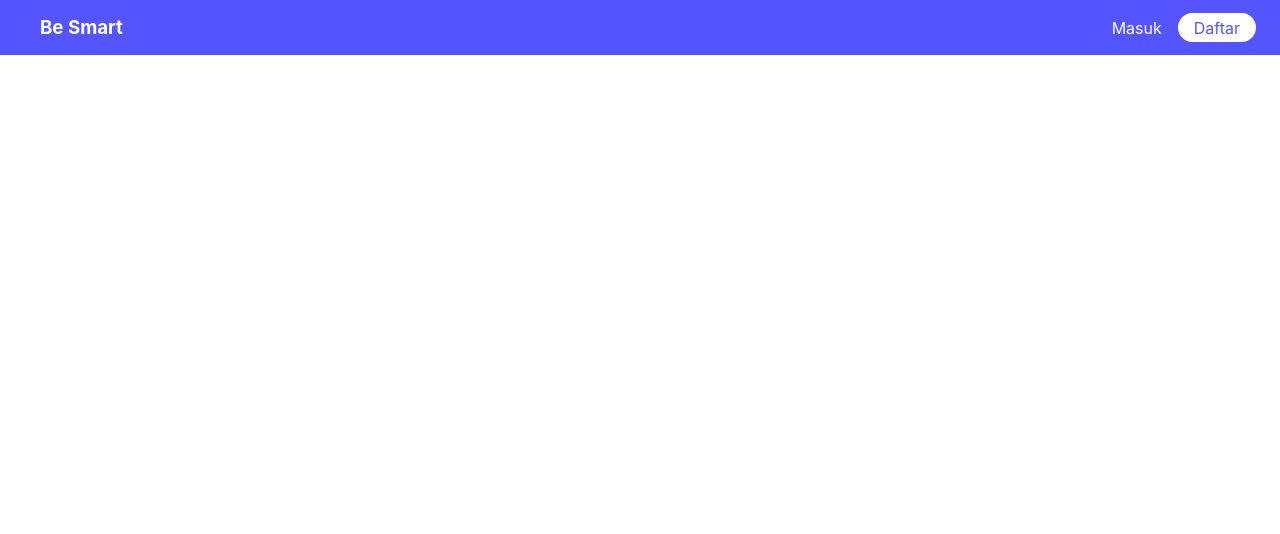
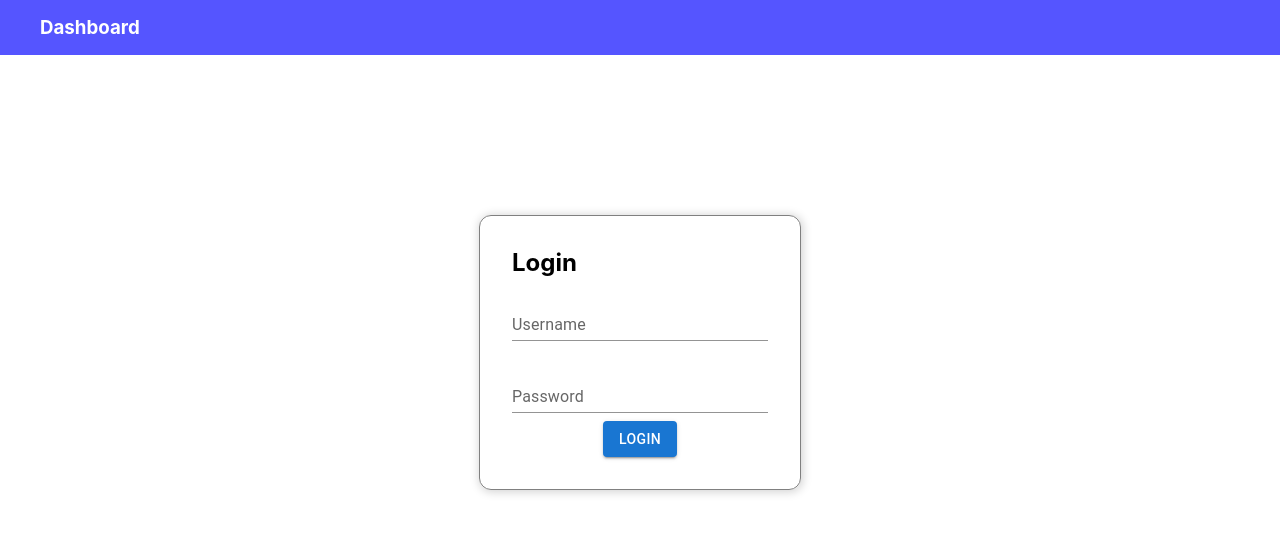
Before and after one commit to Raihan-21/besmart-client, a React (Create React App) app: page /admin/login in a window 1280 px wide. Shown: the top 534 px of the page. Built offline with nearby package versions, Linux system fonts and the light colour scheme.

Commit message:
adding admin components

```diff
--- a/src/App.js
+++ b/src/App.js
@@ -2,31 +2,24 @@ import Login from "./pages/Login";
 import Register from "./pages/Register";
 import "./App.css";
 import { BrowserRouter as Router, Routes, Route } from "react-router-dom";
-import Navbar from "./components/Navbar";
+import AdminLogin from "./pages/AdminLogin";
+import { AdminLayout, MainLayout } from "./layout/Layout";
+import Home from "./pages/Home";
 
 function App() {
   return (
     <Router>
       <div className="App">
-        <Navbar />
         <Routes>
-          <Route path="/login" element={<Login />} />
-          <Route path="/register" element={<Register />} />
+          <Route path="/" element={<MainLayout />}>
+            <Route index element={<Home />} />
+            <Route path="login" element={<Login />} />
+            <Route path="register" element={<Register />} />
+          </Route>
+          <Route path="/admin/" element={<AdminLayout />}>
+            <Route path="login" element={<AdminLogin />} />
+          </Route>
         </Routes>
-        {/* <header className="App-header">
-        <img src={logo} className="App-logo" alt="logo" />
-        <p>
-          Edit <code>src/App.js</code> and save to reload.
-        </p>
-        <a
-          className="App-link"
-          href="https://reactjs.org"
-          target="_blank"
-          rel="noopener noreferrer"
-        >
-          Learn React
-        </a>
-      </header> */}
       </div>
     </Router>
   );
--- /dev/null
+++ b/src/components/AdminNavbar.jsx
@@ -0,0 +1,14 @@
+import { Link } from "react-router-dom";
+import styles from "../styles/Navbar.module.css";
+const AdminNavbar = () => {
+  return (
+    <div className={styles.navbar}>
+      <Link to="/">
+        <h3>Dashboard</h3>
+      </Link>
+      <div></div>
+    </div>
+  );
+};
+
+export default AdminNavbar;
--- /dev/null
+++ b/src/components/AdminSidebar.jsx
@@ -0,0 +1,5 @@
+const AdminSidebar = () => {
+  return <></>;
+};
+
+export default AdminSidebar;
--- a/src/components/Navbar.jsx
+++ b/src/components/Navbar.jsx
@@ -1,12 +1,24 @@
+import { useState } from "react";
 import { Link } from "react-router-dom";
 import styles from "../styles/Navbar.module.css";
 const Navbar = () => {
+  const [counter, setCounter] = useState(0);
   return (
     <div className={styles.navbar}>
       <Link to="/">
         <h3>Be Smart</h3>
       </Link>
       <div>
+        {counter}
+        <button
+          onClick={() =>
+            setCounter((prevState) => {
+              return prevState + 1;
+            })
+          }
+        >
+          +
+        </button>
         <Link to="/login" className={styles.loginBtn}>
           Masuk
         </Link>
--- /dev/null
+++ b/src/layout/Layout.jsx
@@ -0,0 +1,22 @@
+import { Outlet } from "react-router-dom";
+import AdminNavbar from "../components/AdminNavbar";
+import Navbar from "../components/Navbar";
+
+const MainLayout = () => {
+  return (
+    <div>
+      <Navbar />
+      <Outlet />
+    </div>
+  );
+};
+const AdminLayout = () => {
+  return (
+    <div>
+      <AdminNavbar />
+      <Outlet />
+    </div>
+  );
+};
+
+export { MainLayout, AdminLayout };
--- /dev/null
+++ b/src/pages/AdminLogin.jsx
@@ -0,0 +1,54 @@
+import { TextField, Button } from "@mui/material";
+import styles from "../styles/Login.module.css";
+import { useState, useCallback } from "react";
+const AdminLogin = () => {
+  const [formData, setFormData] = useState({ username: "", password: "" });
+  const login = useCallback(async () => {
+    const res = await fetch("/admin/login", {
+      method: "POST",
+      headers: { "Content-Type": "application/json" },
+      body: JSON.stringify({
+        username: formData.username,
+        password: formData.password,
+      }),
+    });
+    console.log(res);
+  }, [formData]);
+  return (
+    <div className={`container ${styles.login}`}>
+      <h2 className={styles.h2}>Login</h2>
+      <TextField
+        label="Username"
+        variant="standard"
+        fullWidth
+        margin="normal"
+        value={formData.username}
+        onChange={(e) => {
+          setFormData((prevState) => ({
+            ...prevState,
+            username: e.target.value,
+          }));
+        }}
+      />
+      <TextField
+        label="Password"
+        variant="standard"
+        fullWidth
+        margin="normal"
+        type="password"
+        value={formData.password}
+        onChange={(e) => {
+          setFormData((prevState) => ({
+            ...prevState,
+            password: e.target.value,
+          }));
+        }}
+      />
+      <Button variant="contained" className={styles.loginBtn} onClick={login}>
+        Login
+      </Button>
+    </div>
+  );
+};
+
+export default AdminLogin;
--- /dev/null
+++ b/src/pages/Home.jsx
@@ -0,0 +1,9 @@
+const Home = () => {
+  return (
+    <>
+      <h1>Home Page</h1>
+    </>
+  );
+};
+
+export default Home;
```
